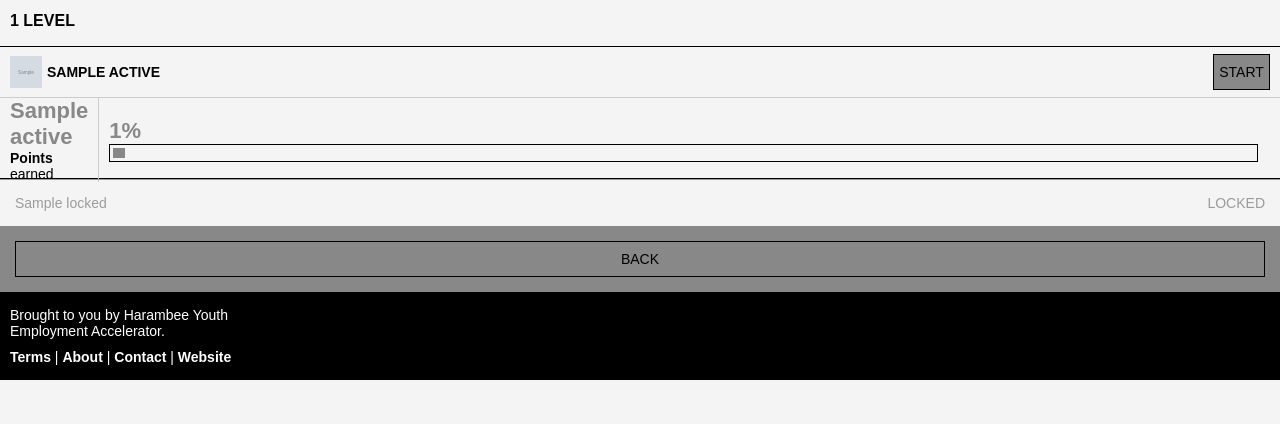
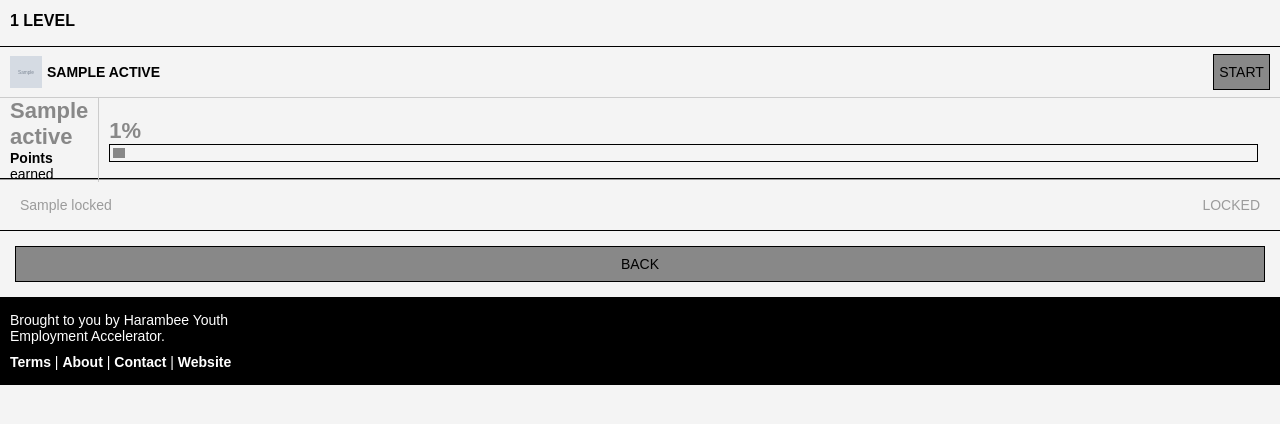
Before and after one commit to praekelt/harambee-mobile, a Django app: template harambee/templates/content/module_home.html in a window 1280 px wide. Shown: the part 152-576 px from the top of the page. Run offline with Django 3.2, Linux system fonts and the light colour scheme; the template is opened without the code that fills it: most values are stand-ins (such as "Sample title", 1, 10 or a date in 2020); grey boxes marked "Sample" are stand-in pictures; parts of the project's set-up code (start-up, migrations or seed data) failed here and were passed over; some libraries are stand-ins or nearby versions.

Commit message:
Styled the locked items list and updated background  colour

```diff
--- a/harambee/templates/content/module_home.html
+++ b/harambee/templates/content/module_home.html
@@ -93,19 +93,20 @@
         </div>
     {% endfor %}
 
-    {% for locked in locked_levels %}
-        <div class="dark-grey-front top-border">
-            <div class="content">
+
+    <div class="dark-grey-front top-border">
+        <div class="locked-list">
+            {% for locked in locked_levels %}
                 <div class="wide">
                     <span>{{ locked.name }}</span>
-                    <span class="float-right"> LOCKED </span>
+                    <span class="float-right">LOCKED</span>
                 </div>
-            </div>
+            {% endfor %}
         </div>
-    {% endfor %}
+    </div>
 
-    <div class="content" style="background-color: {{ journey_module_rel.journey.colour }}">
-        <a class="button" href="/home">BACK</a>
+    <div class="content">
+        <a class="button" href="/home" style="background-color: {{ journey_module_rel.journey.colour }}">BACK</a>
     </div>
 
 {% endblock %}
```
